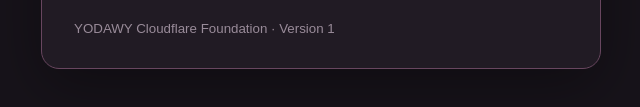
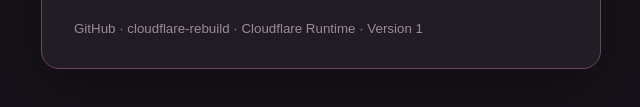
Before and after one commit to m-saleh-yodawy/YODAWY_DASHBOARD_REPOSITORY, a plain HTML site: page CLOUDFLARE/public/index.html in a window 1280 px wide. Shown: the part 497-604 px from the top of the page, 319-959 px from the left. Drawn offline with Linux system fonts and the light colour scheme; no server answers.

```diff
--- a/CLOUDFLARE/public/index.html
+++ b/CLOUDFLARE/public/index.html
@@ -27,7 +27,7 @@ small{display:block;margin-top:24px;color:#998b99}
 <li><strong>Worker API</strong><span class="status" id="api">Checking…</span></li>
 <li><strong>D1 Database</strong><span class="status" id="database">Checking…</span></li>
 </ul>
-<small>YODAWY Cloudflare Foundation · Version 1</small>
+<small>GitHub · cloudflare-rebuild · Cloudflare Runtime · Version 1</small>
 </main>
 <script>
 (async()=>{
```
